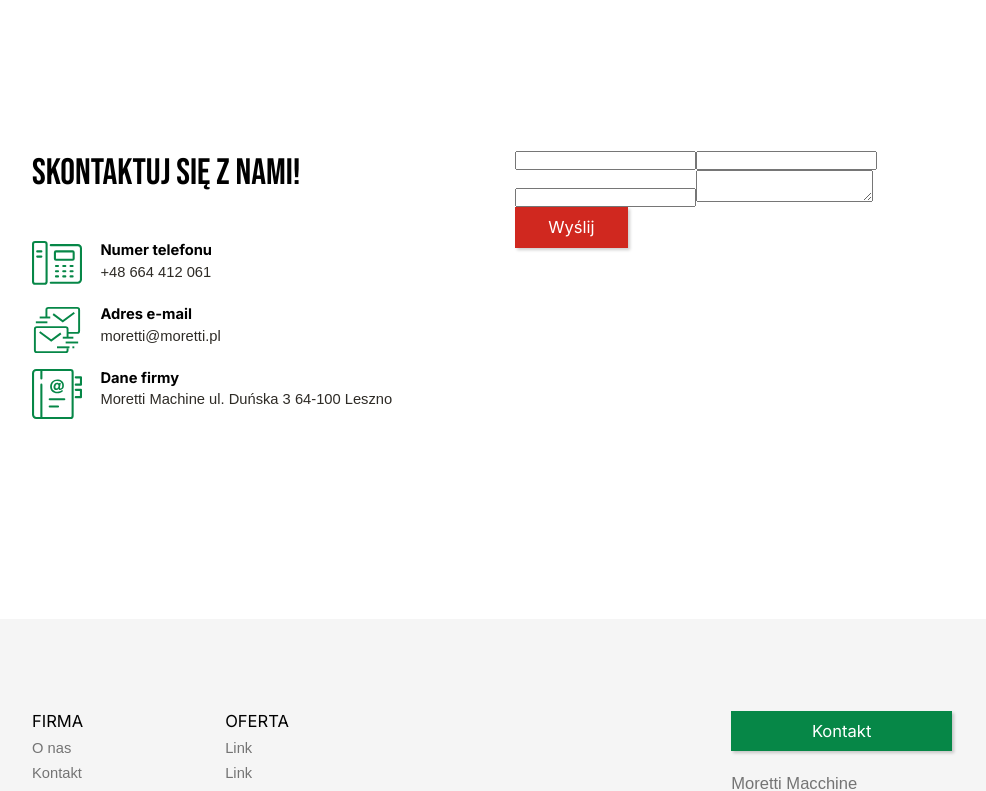
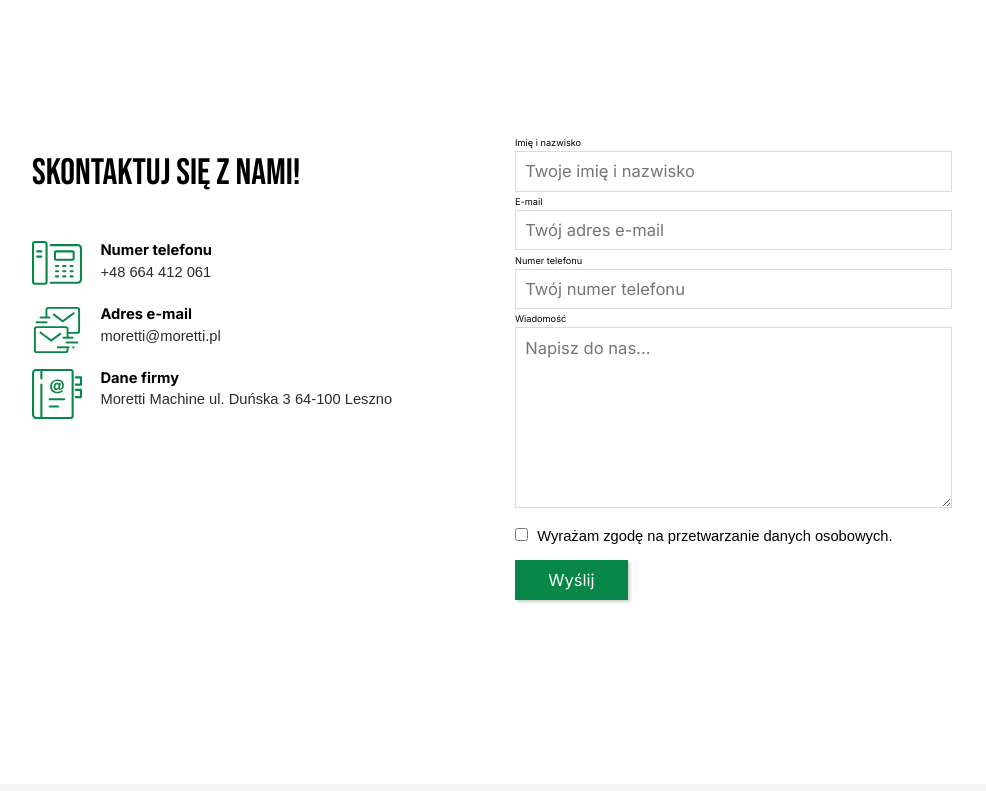
Before and after one commit to mateusz-wojcikjs/moretti.pl, a Next.js app: page /kontakt in a window 1280 px wide. Shown: the part 548-1339 px from the top of the page, without its empty margins (148-1134 px from the left). Built offline with nearby package versions, Linux system fonts and the light colour scheme.

Commit message:
contact form & layout for offer page

```diff
--- /dev/null
+++ b/components/ContactForm/ContactForm.styled.ts
@@ -0,0 +1,45 @@
+import styled from "styled-components";
+
+export const StyledContactForm = styled.div`
+  form {
+    display: flex;
+    flex-direction: column;
+    align-items: start;
+    max-width: 50rem;
+  }
+
+  .input-group {
+    position: relative;
+    width: 100%;
+
+    input,
+    textarea {
+      border: 1px solid #dadada;
+      font-size: ${({ theme }) => theme.font.size.m};
+      font-family: ${({ theme }) => theme.font.family.inter};
+      padding: 1rem;
+      margin-bottom: 2rem;
+      width: 100%;
+    }
+
+    label {
+      font-family: ${({ theme }) => theme.font.family.inter};
+      position: absolute;
+      top: -14px;
+    }
+  }
+
+  .form-agree {
+    display: flex;
+    font-size: ${({ theme }) => theme.font.size.s};
+
+    input {
+      width: auto;
+      margin-right: 1rem;
+    }
+  }
+
+  textarea {
+    resize: vertical;
+  }
+`;
--- /dev/null
+++ b/components/ContactForm/index.tsx
@@ -0,0 +1,102 @@
+import React, { useState } from "react";
+import Button from "../common/Button";
+import { StyledContactForm } from "./ContactForm.styled";
+
+const ContactForm = () => {
+  const [data, setData] = useState({
+    name: "",
+    email: "",
+    phone: "",
+    message: "",
+    agree: false,
+  });
+
+  const handleChange = (
+    e: React.ChangeEvent<HTMLInputElement | HTMLTextAreaElement>,
+  ) => {
+    setData({
+      ...data,
+      [e.target.name]: e.target.value,
+    });
+  };
+
+  const handleCheckbox = (e: React.ChangeEvent<HTMLInputElement>) => {
+    setData({
+      ...data,
+      [e.target.name]: e.target.checked,
+    });
+  };
+
+  return (
+    <StyledContactForm>
+      <form>
+        <div className="input-group">
+          <label htmlFor="name">Imię i nazwisko</label>
+          <input
+            type="text"
+            id="name"
+            name="name"
+            placeholder="Twoje imię i nazwisko"
+            onChange={handleChange}
+            value={data.name}
+            required
+          />
+        </div>
+        <div className="input-group">
+          <label htmlFor="email">E-mail</label>
+          <input
+            type="email"
+            id="email"
+            name="email"
+            placeholder="Twój adres e-mail"
+            onChange={handleChange}
+            value={data.email}
+            required
+          />
+        </div>
+        <div className="input-group">
+          <label htmlFor="phone">Numer telefonu</label>
+          <input
+            type="text"
+            id="phone"
+            name="phone"
+            placeholder="Twój numer telefonu"
+            onChange={handleChange}
+            value={data.phone}
+          />
+        </div>
+        <div className="input-group">
+          <label htmlFor="message">Wiadomość</label>
+          <textarea
+            name="message"
+            id="message"
+            placeholder="Napisz do nas..."
+            rows={8}
+            onChange={handleChange}
+            value={data.message}
+            required
+          ></textarea>
+        </div>
+        <div className="input-group form-agree">
+          <input
+            type="checkbox"
+            id="agree"
+            name="agree"
+            onChange={handleCheckbox}
+            checked={data.agree}
+            required
+          />
+          Wyrażam zgodę na przetwarzanie danych osobowych.
+        </div>
+
+        <Button
+          type="secondary"
+          text="Wyślij"
+          onClick={(e) => e.preventDefault()}
+        />
+      </form>
+    </StyledContactForm>
+  );
+};
+
+export default ContactForm;
--- a/components/common/Button/index.tsx
+++ b/components/common/Button/index.tsx
@@ -6,20 +6,24 @@ export type buttonType = "primary" | "secondary" | "tertiary";
 export type sizeType = "l" | "m";
 
 export interface ButtonProps {
-  link: string;
+  link?: string;
   type: buttonType;
   text: string;
   size?: sizeType;
+  onClick?: (e: React.ChangeEvent<HTMLInputElement>) => void;
 }
 
-const Button: FC<ButtonProps> = ({ link, type, text, size = "m" }) => {
-  return (
+const Button: FC<ButtonProps> = ({ link, type, text, size = "m" }) =>
+  link ? (
     <Link href={link}>
       <StyledButton type={type} size={size}>
         {text}
       </StyledButton>
     </Link>
+  ) : (
+    <StyledButton type={type} size={size}>
+      {text}
+    </StyledButton>
   );
-};
 
 export default Button;
--- a/pages/kontakt.tsx
+++ b/pages/kontakt.tsx
@@ -9,7 +9,7 @@ import ListIconItem from "../components/common/ListIconItem";
 import PhoneIcon from "../icons/phone";
 import EmailIcon from "../icons/email";
 import ContactIcon from "../icons/contact";
-import Button from "../components/common/Button";
+import ContactForm from "../components/ContactForm";
 
 const ContactPage: NextPage = () => {
   const mockContactData = {
@@ -53,15 +53,7 @@ const ContactPage: NextPage = () => {
               icon={<ContactIcon />}
             />
           </div>
-          <div>
-            <form>
-              <input type="text" />
-              <input type="email" />
-              <input type="text" />
-              <textarea name="message" id="message"></textarea>
-              <Button link="/" type="primary" text="Wyślij" />
-            </form>
-          </div>
+          <ContactForm />
         </Grid>
       </Container>
     </>
```
Also changed, not shown: pages/oferta/[offer].tsx (+25 -14 lines).
